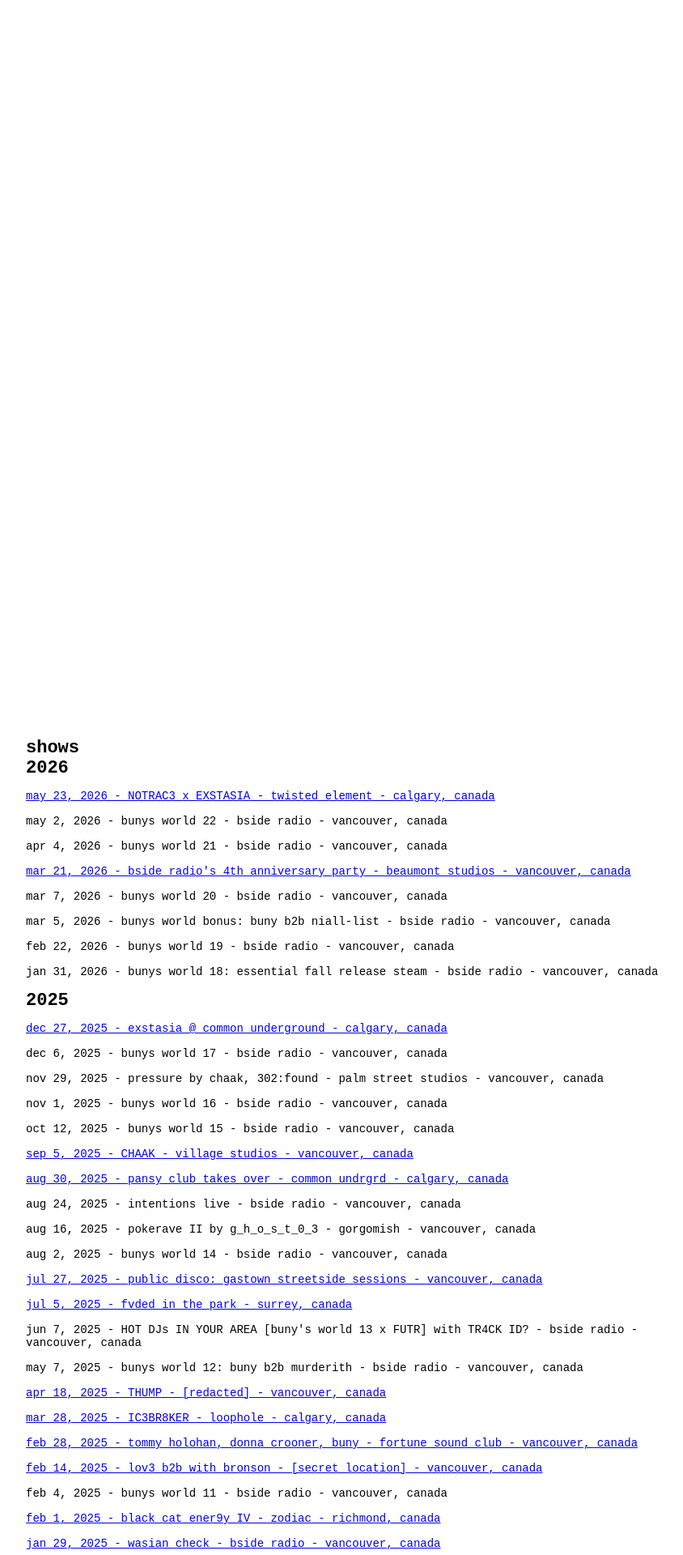
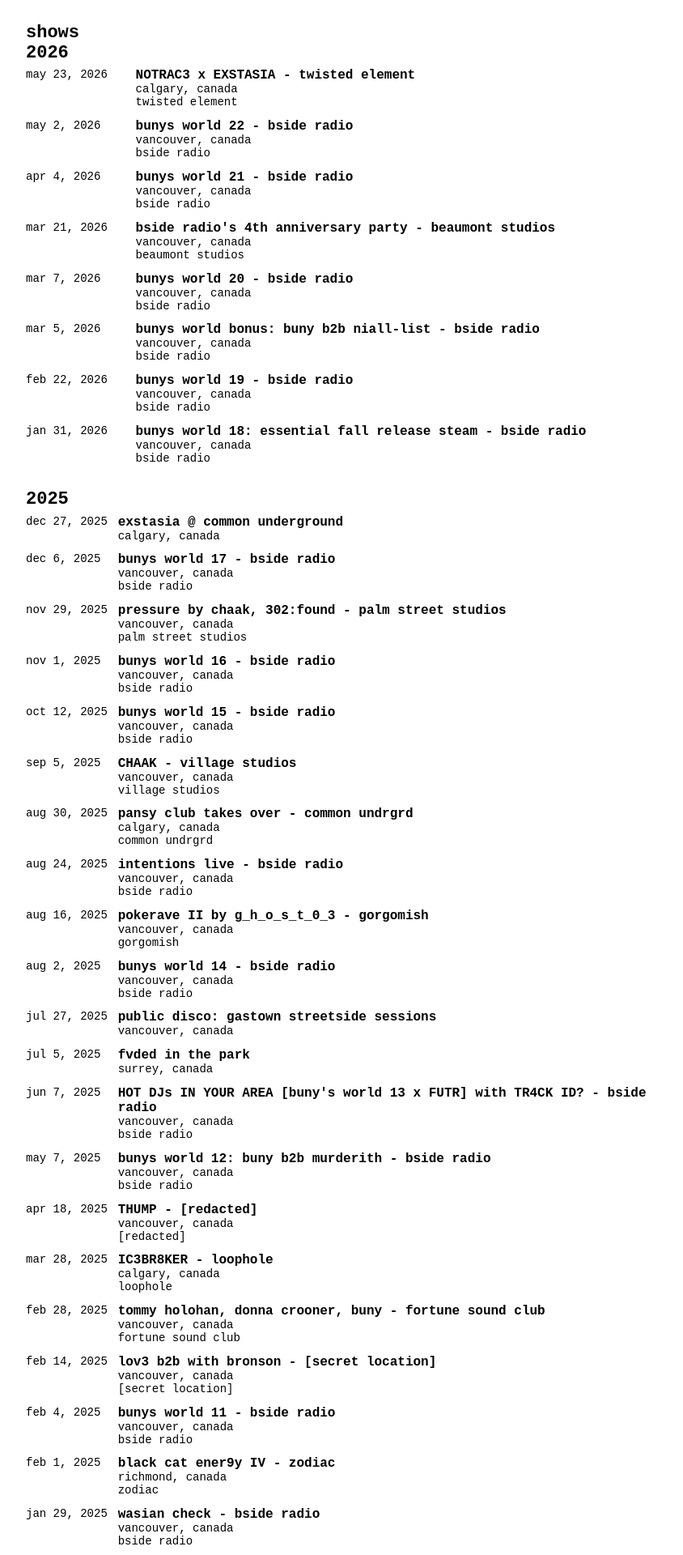
Before and after one commit to 746a70/buny, a Jekyll site: the page built from shows.md, in a window 1280 px wide. Shown: the top 1920 px of the page at 81% size, without its empty margins (208-1052 px from the left). Built offline with Jekyll 4.4.1, drawn with Linux system fonts in a browser that asks for light colours; some of the changed text lies outside the part shown.

Commit message:
Create shows table layout and add venue/subtitle fields

```diff
--- a/_data/shows.yml
+++ b/_data/shows.yml
@@ -1,280 +1,393 @@
-- title: "NOTRAC3 x EXSTASIA - twisted element"
+---
+- title: NOTRAC3 x EXSTASIA - twisted element
   date: 2026-05-23
   location: calgary, canada
   kind: tickets
   link: https://ra.co/events/2431872
-- title: "bunys world 22 - bside radio"
+  venue: twisted element
+  subtitle: ''
+- title: bunys world 22 - bside radio
   date: 2026-05-02
   location: vancouver, canada
   kind: listen
-  link: ""
-- title: "bunys world 21 - bside radio"
+  link: ''
+  venue: bside radio
+  subtitle: ''
+- title: bunys world 21 - bside radio
   date: 2026-04-04
   location: vancouver, canada
   kind: listen
-  link: ""
-- title: "bside radio's 4th anniversary party - beaumont studios"
+  link: ''
+  venue: bside radio
+  subtitle: ''
+- title: bside radio's 4th anniversary party - beaumont studios
   date: 2026-03-21
   location: vancouver, canada
   kind: tickets
-  link: "https://ra.co/events/2375684"
-- title: "bunys world 20 - bside radio"
+  link: https://ra.co/events/2375684
+  venue: beaumont studios
+  subtitle: ''
+- title: bunys world 20 - bside radio
   date: 2026-03-07
   location: vancouver, canada
   kind: listen
-  link: ""
-- title: "bunys world bonus: buny b2b niall-list - bside radio"
+  link: ''
+  venue: bside radio
+  subtitle: ''
+- title: 'bunys world bonus: buny b2b niall-list - bside radio'
   date: 2026-03-05
   location: vancouver, canada
   kind: listen
-  link: ""
-- title: "bunys world 19 - bside radio"
+  link: ''
+  venue: bside radio
+  subtitle: ''
+- title: bunys world 19 - bside radio
   date: 2026-02-22
   location: vancouver, canada
   kind: listen
-  link: ""
-- title: "bunys world 18: essential fall release steam - bside radio"
+  link: ''
+  venue: bside radio
+  subtitle: ''
+- title: 'bunys world 18: essential fall release steam - bside radio'
   date: 2026-01-31
   location: vancouver, canada
   kind: listen
-  link: ""
-- title: "exstasia @ common underground"
+  link: ''
+  venue: bside radio
+  subtitle: ''
+- title: exstasia @ common underground
   date: 2025-12-27
   location: calgary, canada
   kind: tickets
   link: https://www.showpass.com/exstasia-2/
-- title: "bunys world 17 - bside radio"
+  venue: ''
+  subtitle: ''
+- title: bunys world 17 - bside radio
   date: 2025-12-06
   location: vancouver, canada
   kind: listen
-  link: ""
-- title: "pressure by chaak, 302:found - palm street studios"
+  link: ''
+  venue: bside radio
+  subtitle: ''
+- title: pressure by chaak, 302:found - palm street studios
   date: 2025-11-29
   location: vancouver, canada
   kind: tickets
-  link: ""
-- title: "bunys world 16 - bside radio"
+  link: ''
+  venue: palm street studios
+  subtitle: ''
+- title: bunys world 16 - bside radio
   date: 2025-11-01
   location: vancouver, canada
   kind: listen
-  link: ""
-- title: "bunys world 15 - bside radio"
+  link: ''
+  venue: bside radio
+  subtitle: ''
+- title: bunys world 15 - bside radio
   date: 2025-10-12
   location: vancouver, canada
   kind: listen
-  link: ""
-- title: "CHAAK - village studios"
+  link: ''
+  venue: bside radio
+  subtitle: ''
+- title: CHAAK - village studios
   date: 2025-09-05
   location: vancouver, canada
   kind: tickets
   link: https://www.instagram.com/p/DPCVIRFkoJi/?img_index=1
-- title: "pansy club takes over - common undrgrd"
+  venue: village studios
+  subtitle: ''
+- title: pansy club takes over - common undrgrd
   date: 2025-08-30
   location: calgary, canada
   kind: tickets
   link: https://www.instagram.com/p/DNRimmXggOx/
-- title: "intentions live - bside radio"
+  venue: common undrgrd
+  subtitle: ''
+- title: intentions live - bside radio
   date: 2025-08-24
   location: vancouver, canada
   kind: listen
-  link: ""
-- title: "pokerave II by g_h_o_s_t_0_3 - gorgomish"
+  link: ''
+  venue: bside radio
+  subtitle: ''
+- title: pokerave II by g_h_o_s_t_0_3 - gorgomish
   date: 2025-08-16
   location: vancouver, canada
   kind: tickets
-  link: ""
-- title: "bunys world 14 - bside radio"
+  link: ''
+  venue: gorgomish
+  subtitle: ''
+- title: bunys world 14 - bside radio
   date: 2025-08-02
   location: vancouver, canada
   kind: listen
-  link: ""
-- title: "public disco: gastown streetside sessions"
+  link: ''
+  venue: bside radio
+  subtitle: ''
+- title: 'public disco: gastown streetside sessions'
   date: 2025-07-27
   location: vancouver, canada
   kind: tickets
-  link: "https://www.instagram.com/p/DKs9zBhS27L/?img_index=1"
-- title: "fvded in the park"
+  link: https://www.instagram.com/p/DKs9zBhS27L/?img_index=1
+  venue: ''
+  subtitle: ''
+- title: fvded in the park
   date: 2025-07-05
   location: surrey, canada
   kind: tickets
   link: https://www.fvdedinthepark.com/
-- title: "HOT DJs IN YOUR AREA [buny's world 13 x FUTR] with TR4CK ID? - bside radio"
+  venue: ''
+  subtitle: ''
+- title: HOT DJs IN YOUR AREA [buny's world 13 x FUTR] with TR4CK ID? - bside radio
   date: 2025-06-07
   location: vancouver, canada
   kind: listen
-  link: ""
-- title: "bunys world 12: buny b2b murderith - bside radio"
+  link: ''
+  venue: bside radio
+  subtitle: ''
+- title: 'bunys world 12: buny b2b murderith - bside radio'
   date: 2025-05-07
   location: vancouver, canada
   kind: listen
-  link: ""
-- title: "THUMP - [redacted]"
+  link: ''
+  venue: bside radio
+  subtitle: ''
+- title: THUMP - [redacted]
   date: 2025-04-18
   location: vancouver, canada
   kind: tickets
   link: https://ra.co/events/2132331
-- title: "IC3BR8KER - loophole"
+  venue: "[redacted]"
+  subtitle: ''
+- title: IC3BR8KER - loophole
   date: 2025-03-28
   location: calgary, canada
   kind: tickets
   link: https://www.zeffy.com/en-CA/ticketing/ic3br8ker-queer-rave?fbclid=IwZXh0bgNhZW0CMTAAAR0pSUUP1DzdbG3G1GrET-faLoIxPhusNPvHmPbvb2cCLwUDci2qqxc7hqI_aem_Y9J6YLr_1_9_CIpoXxF7XQ
-- title: "tommy holohan, donna crooner, buny - fortune sound club"
+  venue: loophole
+  subtitle: ''
+- title: tommy holohan, donna crooner, buny - fortune sound club
   date: 2025-02-28
   location: vancouver, canada
   kind: tickets
   link: https://www.ticketweb.ca/event/tommy-holohan-fortune-sound-club-tickets/13690574?REFERRAL_ID=tmfeed
-- title: "lov3 b2b with bronson - [secret location]"
+  venue: fortune sound club
+  subtitle: ''
+- title: lov3 b2b with bronson - [secret location]
   date: 2025-02-14
   location: vancouver, canada
   kind: tickets
   link: https://ra.co/events/2098153
-- title: "bunys world 11 - bside radio"
+  venue: "[secret location]"
+  subtitle: ''
+- title: bunys world 11 - bside radio
   date: 2025-02-04
   location: vancouver, canada
   kind: listen
-  link: ""
-- title: "black cat ener9y IV - zodiac"
+  link: ''
+  venue: bside radio
+  subtitle: ''
+- title: black cat ener9y IV - zodiac
   date: 2025-02-01
   location: richmond, canada
   kind: tickets
   link: https://www.bouncelife.com/events/6788dafb1435e2d353baac46
-- title: "wasian check - bside radio"
+  venue: zodiac
+  subtitle: ''
+- title: wasian check - bside radio
   date: 2025-01-29
   location: vancouver, canada
   kind: listen
   link: https://youtu.be/fXInd6x7DRc?si=u72P3VXLSIvd_NPO
-- title: "bunys world 10 - bside radio"
+  venue: bside radio
+  subtitle: ''
+- title: bunys world 10 - bside radio
   date: 2025-01-04
   location: vancouver, canada
   kind: listen
   link: https://soundcloud.com/djbuny/bunys-world-11
-- title: "noise complaint by party people - the well studios"
+  venue: bside radio
+  subtitle: ''
+- title: noise complaint by party people - the well studios
   date: 2024-12-14
   location: vancouver, canada
   kind: tickets
   link: https://ra.co/events/2047073
-- title: "bunys world 09, BUNRELEASED - bside radio"
+  venue: the well studios
+  subtitle: ''
+- title: bunys world 09, BUNRELEASED - bside radio
   date: 2024-12-07
   location: vancouver, canada
   kind: listen
   link: https://www.instagram.com/p/DDI0f5yPZxo/
-- title: "bunys world 08, buny @ werk - bside radio"
+  venue: bside radio
+  subtitle: ''
+- title: bunys world 08, buny @ werk - bside radio
   date: 2024-11-02
   location: vancouver, canada
   kind: listen
   link: https://www.instagram.com/p/DBuUWhJzY-L/
-- title: "binky + friends - bside radio"
+  venue: bside radio
+  subtitle: ''
+- title: binky + friends - bside radio
   date: 2024-10-27
   location: vancouver, canada
   kind: listen
   link: https://www.instagram.com/p/DBnT89tR2W9/?img_index=1
-- title: "a crazy halloween party by popmisfit - calabash"
+  venue: bside radio
+  subtitle: ''
+- title: a crazy halloween party by popmisfit - calabash
   date: 2024-10-25
   location: vancouver, canada
   kind: tickets
   link: https://www.instagram.com/p/DAwMzWoS1ww/
-- title: "bunys world 07, with jack8 and tr4ck id? - bside radio"
+  venue: calabash
+  subtitle: ''
+- title: bunys world 07, with jack8 and tr4ck id? - bside radio
   date: 2024-10-05
   location: vancouver, canada
   kind: listen
   link: https://www.instagram.com/p/DAo59tqynln/
-- title: "bunys world 06 - bside radio"
+  venue: bside radio
+  subtitle: ''
+- title: bunys world 06 - bside radio
   date: 2024-09-07
   location: vancouver, canada
   kind: listen
-  link: ""
-- title: "dewdrop starshine & buny by bdrive - calabash"
+  link: ''
+  venue: bside radio
+  subtitle: ''
+- title: dewdrop starshine & buny by bdrive - calabash
   date: 2024-08-30
   location: vancouver, canada
   kind: tickets
   link: https://ra.co/events/1985167
-- title: "pokerave by g_h_o_s_t_0_3 - gorgomish"
+  venue: calabash
+  subtitle: ''
+- title: pokerave by g_h_o_s_t_0_3 - gorgomish
   date: 2024-07-12
   location: vancouver, canada
   kind: tickets
   link: https://ra.co/events/1949264
-- title: "bunys world 05 - bside radio"
+  venue: gorgomish
+  subtitle: ''
+- title: bunys world 05 - bside radio
   date: 2024-07-07
   location: vancouver, canada
   kind: listen
-  link: ""
-- title: "resurrection radio popup - bside radio"
+  link: ''
+  venue: bside radio
+  subtitle: ''
+- title: resurrection radio popup - bside radio
   date: 2024-07-04
   location: vancouver, canada
   kind: listen
   link: https://www.instagram.com/p/C8wvjEhR96M/
-- title: "cute shit only - birdhouse"
+  venue: bside radio
+  subtitle: ''
+- title: cute shit only - birdhouse
   date: 2024-06-28
   location: vancouver, canada
   kind: tickets
   link: https://www.instagram.com/birdhouseartspace/p/C74nORxP3Hz/
-- title: "TDJ, teenoble, buny - village studios"
+  venue: birdhouse
+  subtitle: ''
+- title: TDJ, teenoble, buny - village studios
   date: 2024-06-15
   location: vancouver, canada
   kind: tickets
   link: https://ra.co/events/1942357
-- title: "bunys world 04 - bside radio"
+  venue: village studios
+  subtitle: ''
+- title: bunys world 04 - bside radio
   date: 2024-06-01
   location: vancouver, canada
   kind: listen
-  link: ""
-- title: "mashkawow: etoh b2b buny - bside radio"
+  link: ''
+  venue: bside radio
+  subtitle: ''
+- title: 'mashkawow: etoh b2b buny - bside radio'
   date: 2024-06-01
   location: vancouver, canada
   kind: listen
   link: https://www.instagram.com/p/C7pN1JVPMy8/?img_index=1
-- title: "resonance by ravin collective - [redacted]"
+  venue: bside radio
+  subtitle: ''
+- title: resonance by ravin collective - [redacted]
   date: 2024-05-25
   location: vancouver, canada
   kind: tickets
   link: https://www.instagram.com/p/C7Spc9_vN_P/
-- title: "bunys world 03 - bside radio"
+  venue: "[redacted]"
+  subtitle: ''
+- title: bunys world 03 - bside radio
   date: 2024-05-04
   location: vancouver, canada
   kind: listen
-  link: ""
-- title: "supermarket by drill events - the deli"
+  link: ''
+  venue: bside radio
+  subtitle: ''
+- title: supermarket by drill events - the deli
   date: 2024-05-03
   location: vancouver, canada
   kind: tickets
   link: https://www.eventbrite.ca/e/drill-presents-supermarket-tickets-884627734367
-- title: "bunys world 02 - bside radio"
+  venue: the deli
+  subtitle: ''
+- title: bunys world 02 - bside radio
   date: 2024-04-06
   location: vancouver, canada
   kind: listen
-  link: ""
-- title: "unknown by avanni - red gate"
+  link: ''
+  venue: bside radio
+  subtitle: ''
+- title: unknown by avanni - red gate
   date: 2024-03-30
   location: vancouver, canada
   kind: tickets
   link: https://ra.co/events/1866634
-- title: "pr3br34k vol 02 - rewind resale"
+  venue: red gate
+  subtitle: ''
+- title: pr3br34k vol 02 - rewind resale
   date: 2024-03-16
   location: vancouver, canada
   kind: tickets
   link: https://www.eventbrite.ca/e/pr3br34k-vol02-tickets-833902243057
-- title: "bunys world 01 - bside radio"
+  venue: rewind resale
+  subtitle: ''
+- title: bunys world 01 - bside radio
   date: 2024-02-25
   location: vancouver, canada
   kind: listen
-  link: ""
-- title: "killer dolls fundraver - rewind resale"
+  link: ''
+  venue: bside radio
+  subtitle: ''
+- title: killer dolls fundraver - rewind resale
   date: 2023-10-13
   location: vancouver, canada
   kind: tickets
   link: https://www.eventbrite.ca/e/killer-dolls-queer-fundraver-tickets-715666165767?aff=ebdsoporgprofile
-- title: "new moon by normiecorp - [redacted]"
+  venue: rewind resale
+  subtitle: ''
+- title: new moon by normiecorp - [redacted]
   date: 2023-09-29
   location: vancouver, canada
   kind: tickets
   link: https://www.instagram.com/p/CxWcHXGvTsa/
-- title: "rodeho - rewind resale"
+  venue: "[redacted]"
+  subtitle: ''
+- title: rodeho - rewind resale
   date: 2023-07-15
   location: vancouver, canada
   kind: tickets
   link: https://www.eventbrite.ca/e/rode-ho-rewind-queer-western-rave-tickets-657236932357?aff=ebdsoporgprofile
-- title: "pr3br34k vol 1 - rewind resale"
+  venue: rewind resale
+  subtitle: ''
+- title: pr3br34k vol 1 - rewind resale
   date: 2023-03-10
   location: vancouver, canada
   kind: tickets
   link: https://www.eventbrite.ca/e/pr3br34k-rewind-tickets-530735442997?aff=ebdsoporgprofile
+  venue: rewind resale
+  subtitle: ''
--- a/shows.md
+++ b/shows.md
@@ -5,19 +5,43 @@
 ---
 
 # shows
+
 {% assign grouped_shows = site.data.shows | group_by_exp: 'show', "show.date | date: '%Y'" %}
 {% assign sorted_years = grouped_shows | sort: 'name' | reverse %}
+
 {% for year in sorted_years %}
 <h1>{{ year.name }}</h1>
-{% assign sorted_items = year.items | sort: 'date' | reverse %}
-{% for show in sorted_items %}
-  {% capture show_text %}{{ show.date | date: '%b %-d, %Y' | downcase }} - {{ show.title }} - {{ show.location }}{% endcapture %}
-  {% if show.link and show.link != '' %}
-<p><a href="{{ show.link }}">{{ show_text | strip }}</a></p>
-  {% else %}
-<p>{{ show_text | strip }}</p>
-  {% endif %}
-{% endfor %}
+<table style="width: 100%; border-collapse: collapse; margin-bottom: 1.5rem;">
+  {% assign sorted_items = year.items | sort: 'date' | reverse %}
+  {% for show in sorted_items %}
+  <tr>
+    <td style="white-space: nowrap; vertical-align: top; padding: 0.4rem 0.8rem 0.4rem 0;">{{ show.date | date: '%b %-d, %Y' | downcase }}</td>
+    <td style="padding: 0.4rem 0; vertical-align: top;">
+      {% if show.link and show.link != '' %}
+      <a href="{{ show.link }}" style="text-decoration: none; color: inherit;">
+        <div style="font-size: 16px; font-weight: 700;">{{ show.title }}</div>
+        <div style="font-size: 14px;">{{ show.location }}</div>
+        {% if show.venue and show.venue != '' %}
+        <div style="font-size: 14px;">{{ show.venue }}</div>
+        {% endif %}
+        {% if show.subtitle and show.subtitle != '' %}
+        <div style="font-size: 12px; font-style: italic;">{{ show.subtitle }}</div>
+        {% endif %}
+      </a>
+      {% else %}
+      <div style="font-size: 16px; font-weight: 700;">{{ show.title }}</div>
+      <div style="font-size: 14px;">{{ show.location }}</div>
+      {% if show.venue and show.venue != '' %}
+      <div style="font-size: 14px;">{{ show.venue }}</div>
+      {% endif %}
+      {% if show.subtitle and show.subtitle != '' %}
+      <div style="font-size: 12px; font-style: italic;">{{ show.subtitle }}</div>
+      {% endif %}
+      {% endif %}
+    </td>
+  </tr>
+  {% endfor %}
+</table>
 {% endfor %}
 
 [< home]({{ '/' | relative_url }})
```
